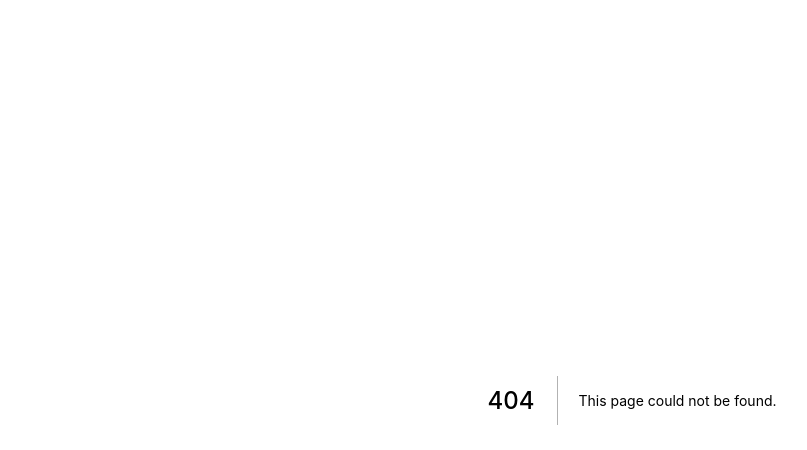
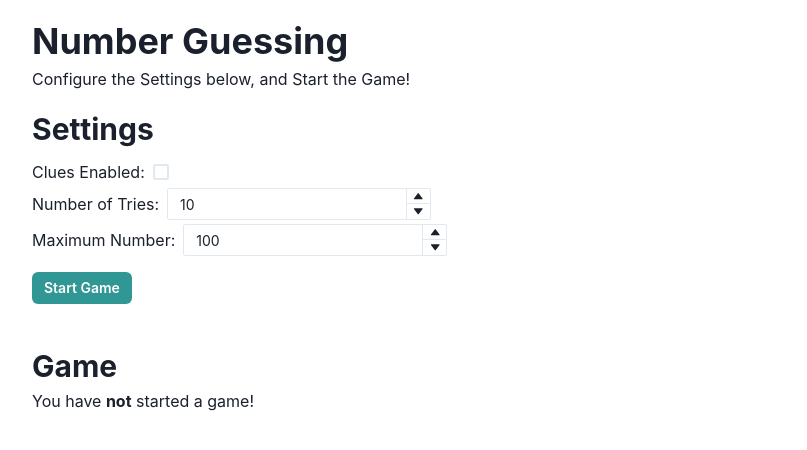
Before and after one commit to Ethan-Chew/Web-Apps, a Next.js app: page /NumberGuesser in a window 1280 px wide. Before the commit this address had no page. Shown: the top 450 px of the page, without its empty margins (8-815 px from the left). Built offline with nearby package versions, Linux system fonts and the light colour scheme.

Commit message:
New Number Guesser (WIP)

```diff
--- a/pages/EncrypterDecrypter.js
+++ b/pages/EncrypterDecrypter.js
@@ -50,7 +50,7 @@ const EncrypterDecrypter = () => {
                 }
                 decryptedText += " "
             }
-            alert(`Encrypted Text: ${decryptedText}`)
+            alert(`Decrypted Text: ${decryptedText}`)
         }
     }
 
@@ -82,7 +82,7 @@ const EncrypterDecrypter = () => {
                 {/*Decrypter*/}
                 <VStack alignItems="left" spacing="15px">
                     <Box>
-                        <Text fontSize="2xl" e><b>Decrypter</b></Text>
+                        <Text fontSize="2xl"><b>Decrypter</b></Text>
                     </Box>
                     <Box>
                         <form onSubmit={onDecrypt}>
--- /dev/null
+++ b/pages/NumberGuesser.js
@@ -0,0 +1,159 @@
+import { useState, useRef } from 'react'
+import {
+    Box,
+    Heading,
+    Text,
+    VStack,
+    Button,
+    HStack,
+    Checkbox,
+    NumberInput,
+    NumberInputField,
+    NumberInputStepper,
+    NumberIncrementStepper,
+    NumberDecrementStepper,
+    FormControl, FormLabel, Input, FormErrorMessage,
+    AlertDialog,
+    AlertDialogBody,
+    AlertDialogFooter,
+    AlertDialogHeader,
+    AlertDialogContent,
+    AlertDialogOverlay, AlertIcon,
+} from "@chakra-ui/react";
+
+const NumberGuesser = () => {
+    const [userGuess, setUserGuess] = useState(0)
+    const [clueEnabled, setClueEnabled] = useState(false)
+    const [numOfGuess, setGuessNum] = useState(10)
+    const [gameStarted, setGameStart] = useState(false)
+    const [maxNum, setMaxNum] = useState(100)
+    const [corrAns, setCorrect] = useState(1)
+    const [status, setStatus] = useState("")
+    const [isOpen, setIsOpen] = useState(false)
+    const [msg, setMsg] = useState("")
+
+    const onClose = () => setIsOpen(false)
+    const cancelRef = useRef()
+
+    let i = 0;
+
+    const handleUserGuess = (e) => {
+        e.preventDefault()
+
+        if (numOfGuess - i !== 0) {
+            i += 1
+            if (corrAns === userGuess) {
+                setStatus("c")
+                setMsg(`You got it correct after ${i} tries! Good Job!`)
+                setIsOpen(true)
+                setUserGuess(0)
+                setGameStart(false)
+            } else {
+                setStatus("w")
+                if (clueEnabled) {
+                    setMsg(`Wrong! The answer is ${(corrAns > userGuess) ? "more" : "less"} than your answer! You have ${numOfGuess - i} tries left!`)
+                } else {
+                    setMsg(`Wrong! You have ${numOfGuess - i} tries left!`)
+                }
+            }
+        } else {
+            setStatus("w")
+            setMsg(`Wrong! The correct answer was ${corrAns}!`)
+            setIsOpen(true)
+            setUserGuess(0)
+            setGameStart(false)
+        }
+        console.log(corrAns, userGuess, status)
+    }
+
+    const startGame = () => {
+        if (gameStarted) {
+            setUserGuess(0)
+            setGameStart(false)
+        } else {
+            setCorrect(Math.round(Math.random() * maxNum))
+            setGameStart(true)
+        }
+    }
+
+    return(
+        <Box mx={10}>
+            <Box mb={4} mt={5}>
+                <Heading mb={1}>Number Guessing</Heading>
+                <Text>Configure the Settings below, and Start the Game!</Text>
+            </Box>
+            {/*Configure Game*/}
+            <Box mb={10}>
+                <Text fontSize="3xl" mb={2}><b>Settings</b></Text>
+                <VStack spacing={1} mb={4} alignItems="left">
+                    <HStack>
+                        <Text>Clues Enabled: </Text>
+                        <Checkbox defaultIsChecked={false} isChecked={clueEnabled} onChange={(e) => setClueEnabled(e.currentTarget.checked)}></Checkbox>
+                    </HStack>
+                    <HStack>
+                        <Text>Number of Tries: </Text>
+                        <NumberInput defaultValue={10} min={1} size="sm" allowMouseWheel>
+                            <NumberInputField onChange={(e) => setGuessNum(e.currentTarget.value)} />
+                            <NumberInputStepper>
+                                <NumberIncrementStepper />
+                                <NumberDecrementStepper />
+                            </NumberInputStepper>
+                        </NumberInput>
+                    </HStack>
+                    <HStack>
+                        <Text>Maximum Number: </Text>
+                        <NumberInput defaultValue={100} min={0} size="sm" allowMouseWheel>
+                            <NumberInputField onChange={(e) => setMaxNum(e.currentTarget.value)} />
+                            <NumberInputStepper>
+                                <NumberIncrementStepper />
+                                <NumberDecrementStepper />
+                            </NumberInputStepper>
+                        </NumberInput>
+                    </HStack>
+                </VStack>
+                <Button colorScheme="teal" size="sm" onClick={startGame}>
+                    {gameStarted ? "End Game" : "Start Game"}
+                </Button>
+            </Box>
+            {/*Game Box*/}
+            <Box>
+                <Text fontSize="3xl"><b>Game</b></Text>
+                {gameStarted ? (
+                    <form onSubmit={handleUserGuess}>
+                        <FormControl id="user-guessing" isRequired>
+                            <FormLabel>Guess the Number!</FormLabel>
+                            <NumberInput borderColor={(status === "c") ? "green" : (status === "w") ? "tomato" : ""} defaultValue={100} min={0} size="sm" allowMouseWheel>
+                                <NumberInputField onChange={(e) => setUserGuess(Number(e.currentTarget.value))} />
+                                <NumberInputStepper>
+                                    <NumberIncrementStepper />
+                                    <NumberDecrementStepper />
+                                </NumberInputStepper>
+                            </NumberInput>
+                            <FormErrorMessage>{msg}</FormErrorMessage>
+                            <Button type="submit" variantColor="teal" variant="outline" width="full" mt={4}>
+                                Guess!
+                            </Button>
+                        </FormControl>
+                        <AlertDialog leastDestructiveRef={cancelRef} isOpen={isOpen} onClose={onClose}>
+                            <AlertDialogOverlay>
+                                <AlertDialogContent>
+                                    <AlertDialogHeader fontSize="lg" fontWeight="bold">{(status === "c") ? "Congratulations!" : "Try again!"}</AlertDialogHeader>
+                                    <AlertDialogBody>{msg}</AlertDialogBody>
+                                    <AlertDialogFooter>
+                                        <Button ref={cancelRef} onClick={onClose}>
+                                            Close
+                                        </Button>
+                                    </AlertDialogFooter>
+                                </AlertDialogContent>
+                            </AlertDialogOverlay>
+                        </AlertDialog>
+                    </form>
+                ) : (
+                    <Text>You have <b>not</b> started a game!</Text>
+                )}
+            </Box>
+        </Box>
+    )
+}
+
+export default NumberGuesser
```
Also changed, not shown: pages/RGBGuesser.js (deleted, +0 -14 lines).
